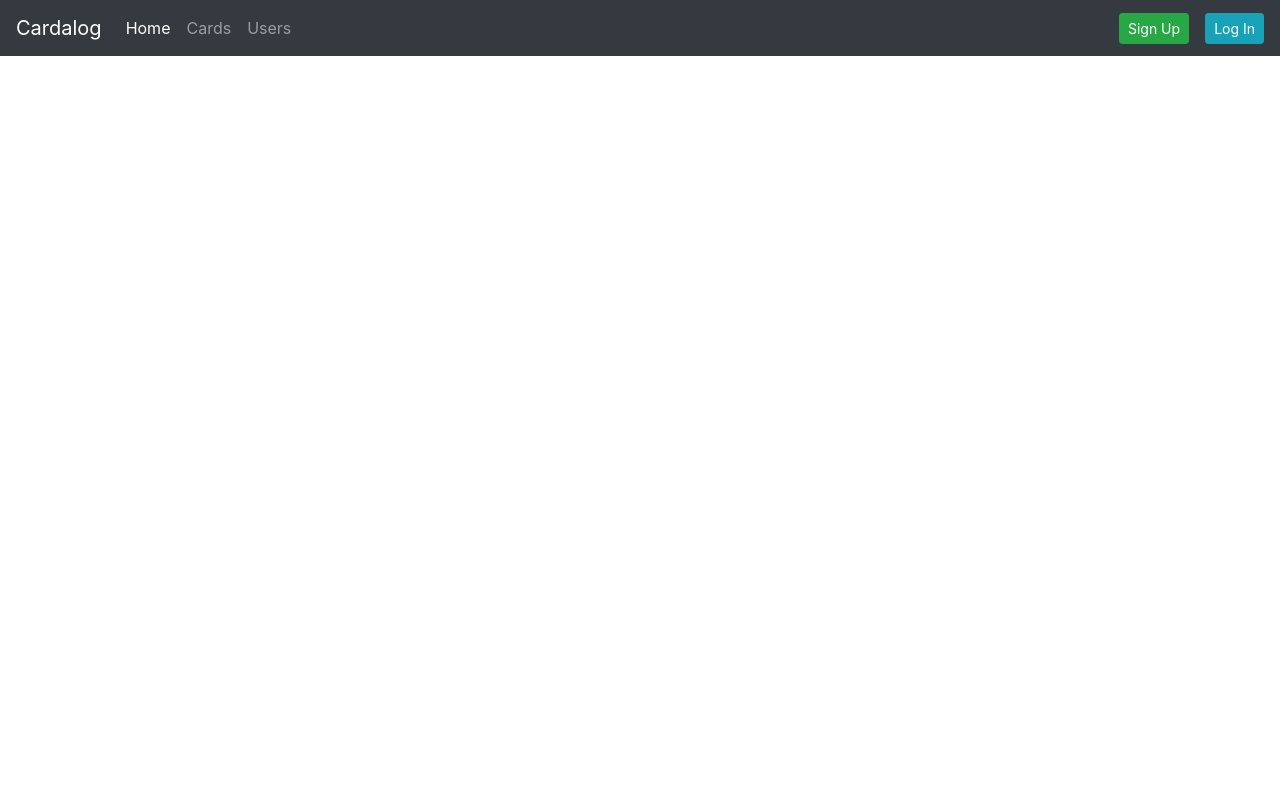
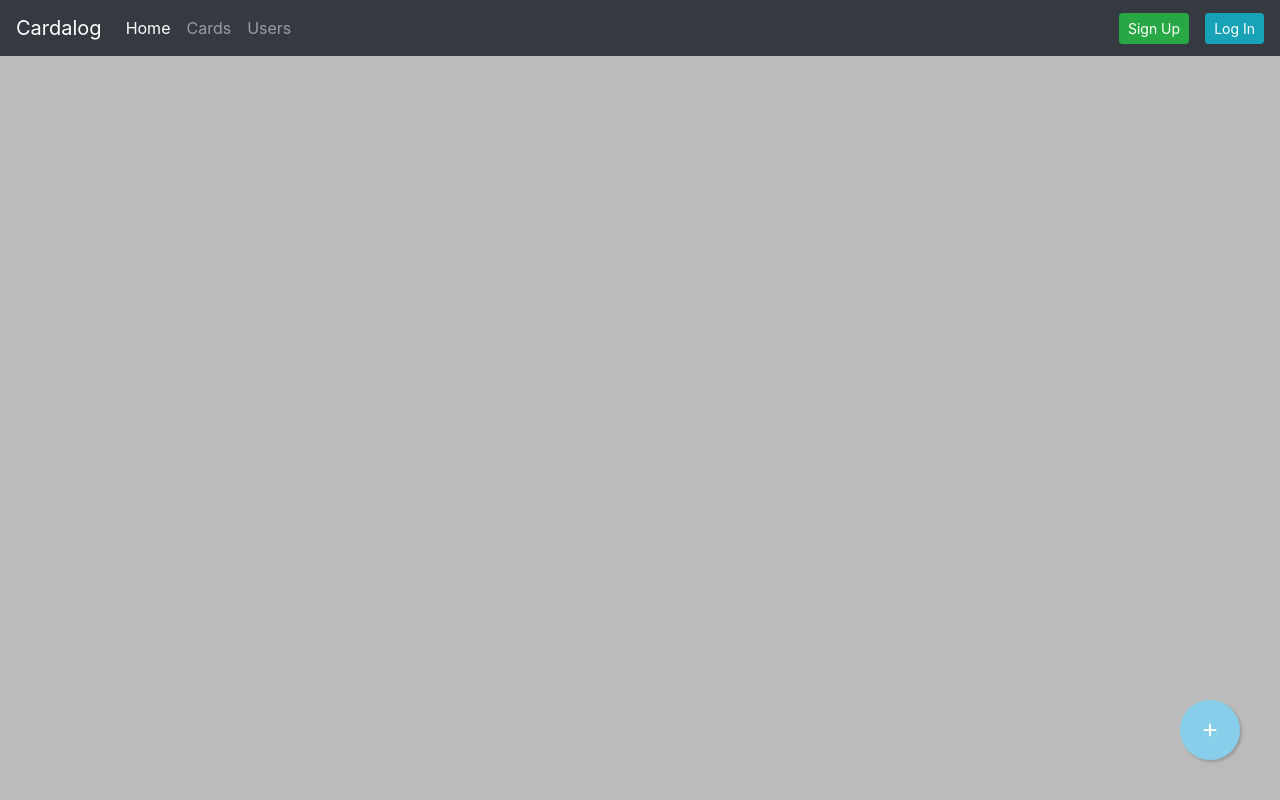
Before and after one commit to seungholee-dev/cardalog, a Django app: page / in a window 1280 px wide. Run offline with Django 3.2, Linux system fonts and the light colour scheme; some libraries are stand-ins or nearby versions.

Commit message:
Add + floating button and change body background color

```diff
--- a/cardalog/cardalog/settings.py
+++ b/cardalog/cardalog/settings.py
@@ -125,7 +125,8 @@ USE_TZ = True
 
 STATIC_URL = '/static/'
 
+
 # Custom Static files DIR
 STATICFILES_DIRS = [
-    os.path.join(BASE_DIR, 'static')
+    os.path.join(BASE_DIR, "static"),
 ]
--- a/cardalog/core/templates/index.html
+++ b/cardalog/core/templates/index.html
@@ -12,7 +12,7 @@
         integrity="sha384-B0vP5xmATw1+K9KRQjQERJvTumQW0nPEzvF6L/Z6nronJ3oUOFUFpCjEUQouq2+l" crossorigin="anonymous">
 
     <!-- Home CSS -->
-    <link rel="stylesheet" type="text/css" href="{% static 'css/home.css' %}">
+    <link rel="stylesheet" href="{% static 'css/home.css' %}">
 
     <title>Cardalog</title>
 </head>
@@ -69,6 +69,9 @@
            </div>
         {% endfor %}
    {% endif%}
+
+   <a href="#" class="float"><i class="fa fa-plus my-float"></i></a>
+
     <!-- jQuery and Bootstrap Bundle (includes Popper) -->
     <script src="https://code.jquery.com/jquery-3.5.1.slim.min.js"
         integrity="sha384-DfXdz2htPH0lsSSs5nCTpuj/zy4C+OGpamoFVy38MVBnE+IbbVYUew+OrCXaRkfj" crossorigin="anonymous">
@@ -76,6 +79,9 @@
     <script src="https://cdn.jsdelivr.net/npm/bootstrap@4.6.0/dist/js/bootstrap.bundle.min.js"
         integrity="sha384-Piv4xVNRyMGpqkS2by6br4gNJ7DXjqk09RmUpJ8jgGtD7zP9yug3goQfGII0yAns" crossorigin="anonymous">
     </script>
+
+    <!-- Font Awesome CDN -->
+    <script src="https://kit.fontawesome.com/3d0729d0ea.js" crossorigin="anonymous"></script>
 </body>
 
 </html>
--- a/cardalog/core/urls.py
+++ b/cardalog/core/urls.py
@@ -5,5 +5,6 @@ from .views import (
 
 urlpatterns = [
     path('', HomeView.as_view(), name='cardalog-home'),
+    # path('sets/', include('sets.urls')),
     path('users/', include('users.urls')),
 ]
--- a/cardalog/static/css/home.css
+++ b/cardalog/static/css/home.css
@@ -0,0 +1,20 @@
+body {
+    background-color: #BBBBBB;
+}
+
+.float{
+	position:fixed;
+	width:60px;
+	height:60px;
+	bottom:40px;
+	right:40px;
+	background-color:skyblue;
+	color:#FFF;
+	border-radius:50px;
+	text-align:center;
+	box-shadow: 2px 2px 3px #999;
+}
+
+.my-float{
+	margin-top:22px;
+}
```
Also changed, not shown: cardalog/sets/urls.py (added).
